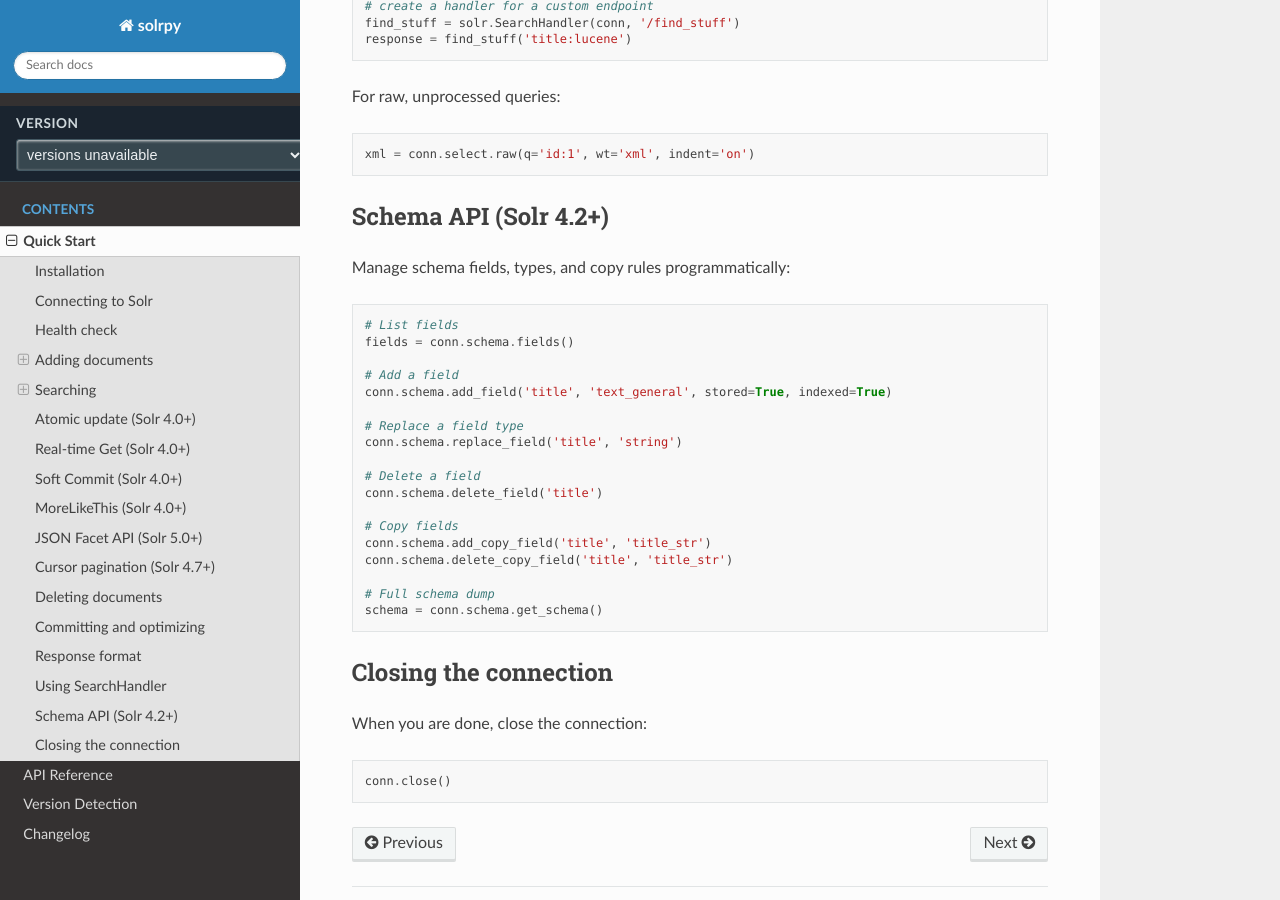
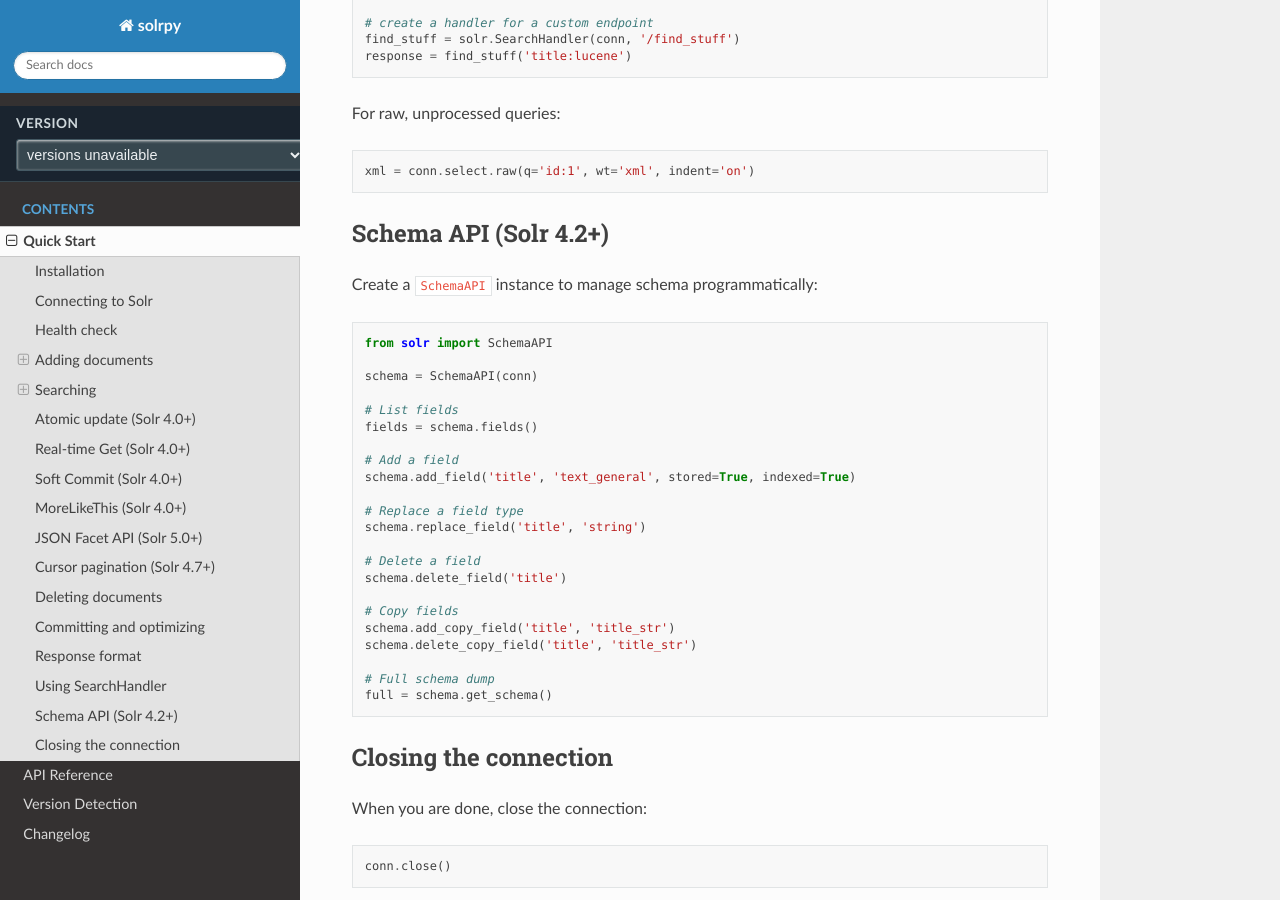
Before and after one commit to search5/solrpy, a Sphinx documentation site: the page built from docs/quickstart.rst, in a window 1280 px wide and 900 px high, scrolled down 6721 px. Built offline with Sphinx 7.4.7 and the Read the Docs theme 3.1.0, drawn with Linux system fonts in a browser that asks for light colours; comment, search, counter and statistics services are not loaded; some of the changed text lies outside the part shown.

Commit message:
Release v1.4.1
- Remove conn.schema and conn.mlt auto-initialization (breaking)
- SchemaAPI and MLT handler created explicitly by user
- SchemaAPI(conn) instead of conn.schema
- SearchHandler(conn, '/mlt') instead of conn.mlt
- Solr.__init__ stays lightweight; optional features on demand

Co-Authored-By: Claude Opus 4.6 (1M context) <noreply@anthropic.com>

```diff
--- a/docs/conf.py
+++ b/docs/conf.py
@@ -9,8 +9,8 @@ project = 'solrpy'
 copyright = '2010-2026, solrpy developers'
 author = 'solrpy developers'
 
-version = '1.4.0'
-release = '1.4.0'
+version = '1.4.1'
+release = '1.4.1'
 
 # -- General configuration ---------------------------------------------------
 
--- a/docs/quickstart.rst
+++ b/docs/quickstart.rst
@@ -204,9 +204,10 @@ Make changes visible without flushing to disk::
 MoreLikeThis (Solr 4.0+)
 --------------------------
 
-Find similar documents using the ``/mlt`` handler::
+Find similar documents by creating a handler for ``/mlt``::
 
-    response = conn.mlt('interesting text', fl='title,body')
+    mlt = solr.SearchHandler(conn, '/mlt')
+    response = mlt('interesting text', fl='title,body')
 
 
 JSON Facet API (Solr 5.0+)
@@ -321,26 +322,30 @@ For raw, unprocessed queries::
 Schema API (Solr 4.2+)
 -----------------------
 
-Manage schema fields, types, and copy rules programmatically::
+Create a ``SchemaAPI`` instance to manage schema programmatically::
+
+    from solr import SchemaAPI
+
+    schema = SchemaAPI(conn)
 
     # List fields
-    fields = conn.schema.fields()
+    fields = schema.fields()
 
     # Add a field
-    conn.schema.add_field('title', 'text_general', stored=True, indexed=True)
+    schema.add_field('title', 'text_general', stored=True, indexed=True)
 
     # Replace a field type
-    conn.schema.replace_field('title', 'string')
+    schema.replace_field('title', 'string')
 
     # Delete a field
-    conn.schema.delete_field('title')
+    schema.delete_field('title')
 
     # Copy fields
-    conn.schema.add_copy_field('title', 'title_str')
-    conn.schema.delete_copy_field('title', 'title_str')
+    schema.add_copy_field('title', 'title_str')
+    schema.delete_copy_field('title', 'title_str')
 
     # Full schema dump
-    schema = conn.schema.get_schema()
+    full = schema.get_schema()
 
 
 Closing the connection
--- a/pyproject.toml
+++ b/pyproject.toml
@@ -1,6 +1,6 @@
 [tool.poetry]
 name = "solrpy"
-version = "1.4.0"
+version = "1.4.1"
 description = "Client for the Solr search service"
 license = "Apache-2.0"
 readme = "README.md"
```
Also changed, not shown: README.md (+6 -0 lines), docs/changelog.rst (+13 -0 lines), docs/reference.rst (+12 -5 lines), 3 other files.
